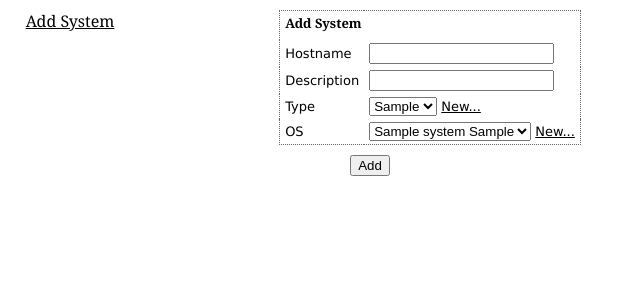
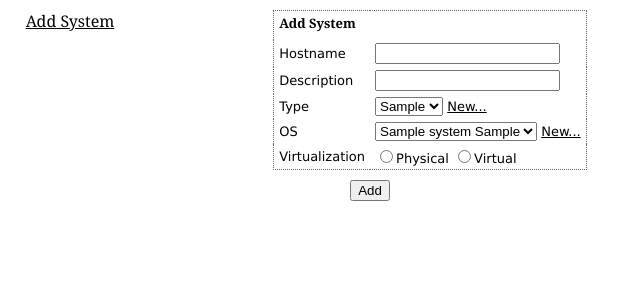
Before and after one commit to merfani/Term_Project, a PHP site: page /addsystem.php in a window 1280 px wide. Shown: the top 300 px of the page, without its empty margins (0-640 px from the left). Run offline with PHP 8.4, Linux system fonts and the light colour scheme; tables that the repository leaves empty hold one stand-in row (values such as "Sample post"); some libraries are stand-ins or nearby versions.

Commit message:
Work-in-progress of virtualization attributes.

```diff
--- a/addsystem.php
+++ b/addsystem.php
@@ -15,6 +15,12 @@ $os = "";
 $osname = "";
 $osversion = "";
 $oserror = "";
+
+$virtualization = "";
+$virtualizationerror = "";
+
+$serialnumber = "";
+$serialnumbererror = "";
 
 if (isset($_REQUEST["action"]) && $_REQUEST["action"] == "post") {
     $error = false;
@@ -78,6 +84,24 @@ if (isset($_REQUEST["action"]) && $_REQUEST["action"] == "post") {
             $os = $row["id"];
     }
 
+    if (isset($_REQUEST["virtualization"]))
+        $virtualization = $_REQUEST["virtualization"];
+
+    if ($virtualization != "physical" && $virtualization != "virtual") {
+        $virtualizationerror = "Required.";
+        $error = true;
+    }
+
+    if ($virtualization == "physical") {
+        if (isset($_REQUEST["serialnumber"]))
+            $serialnumber = $_REQUEST["serialnumber"];
+
+        if (strlen($serialnumber) == 0) {
+            $serialnumbererror = "Required.";
+            $error = true;
+        }
+    }
+
     if (!$error) {
         if (strlen($os) == 0) {
             $query = sprintf("INSERT INTO operating_systems (name, version) VALUES ('%s', '%s')",
@@ -105,7 +129,7 @@ include("include/header.inc");
 ?>
 
 <form method="post" action="addsystem.php">
-    <table class="formtable">
+    <table id="formtable" class="formtable">
         <tr><td colspan="2"><div class="formtitle">Add System</div></td></tr>
 
         <tr>
@@ -123,7 +147,7 @@ include("include/header.inc");
             <td id="typetd">
                 <?php
                 $types = gettypes();
-                if (count($types) == 0) {
+                if (count($types) == 0 || strlen($type) != 0) {
                     echo "<input type=\"text\" name=\"type\" value=\"$type\" />\n";
                 } else {
                     echo "<select name=\"type\">\n";
@@ -131,7 +155,7 @@ include("include/header.inc");
                         echo "<option" . ($type == $t ? " selected=\"selected\"" : "") . ">$t</option>\n";
                     }
                     echo "</select>\n";
-                    echo "<a id=\"addtype\" href=\"javascript:void()\">New...</a>\n";
+                    echo "<a id=\"addtype\" href=\"javascript:void(0)\">New...</a>\n";
                 }
                 echo $typeerror;
                 ?>
@@ -143,21 +167,37 @@ include("include/header.inc");
             <td id="ostd">
                 <?php
                 $oses = getoses();
-                if (count($oses) == 0) {
-                    echo "Name <input type=\"text\" name=\"osname\" value=\"$osname\" />\n";
-                    echo "Version <input type=\"text\" name=\"osversion\" value=\"$osversion\" />\n";
+                if (count($oses) == 0 || strlen($osname) != 0 || strlen($osversion) != 0) {
+                    echo "Name <input type=\"text\" size=\"14\" name=\"osname\" value=\"$osname\" />\n";
+                    echo "Version <input type=\"text\" size=\"5\" name=\"osversion\" value=\"$osversion\" />\n";
                 } else {
                     echo "<select name=\"os\">\n";
                     foreach ($oses as $osid => $o) {
                         echo "<option" . ($os == $osid ? " selected=\"selected\"" : "") . " value=\"$osid\">$o</option>\n";
                     }
                     echo "</select>\n";
-                    echo "<a id=\"addos\" href=\"javascript:void()\">New...</a>\n";
+                    echo "<a id=\"addos\" href=\"javascript:void(0);\">New...</a>\n";
                 }
                 echo $oserror;
                 ?>
             </td>
         </tr>
+
+        <tr>
+            <td>Virtualization</td>
+            <td>
+                <input id="physical" type="radio" name="virtualization" value="physical" <?php if ($virtualization == "physical") echo "checked=\"checked\"" ?>>Physical</input>
+                <input id="virtual" type="radio" name="virtualization" value="virtual" <?php if ($virtualization == "virtual") echo "checked=\"checked\"" ?>>Virtual</input>
+                <?php echo $virtualizationerror ?>
+            </td>
+        </tr>
+
+        <?php
+        if ($virtualization == "physical")
+            echo getphysicalhtml($serialnumber, $serialnumbererror);
+        else if ($virtualization == "virtual")
+            echo getvirtualhtml();
+        ?>
     </table>
     <div class="formsubmit">
         <input type="hidden" name="action" value="post" />
--- a/include/addsystem.js
+++ b/include/addsystem.js
@@ -4,6 +4,20 @@ $(document).ready(function() {
     });
 
     $("#addos").click(function() {
-        $("#ostd").html('Name <input type="text" name="osname"/> Version <input type="text" name="osversion" />');
+        $("#ostd").html('Name <input type="text" size="14" name="osname"/> Version <input type="text" size="5" name="osversion" />');
+    });
+
+    $("#physical").click(function() {
+        $.ajax({url: "getsystemdetails.php?type=physical", success: function(data) {
+            $(".systemdetails").remove();
+            $("#formtable").append(data);
+        }});
+    });
+
+    $("#virtual").click(function() {
+        $.ajax({url: "getsystemdetails.php?type=virtual", success: function(data) {
+            $(".systemdetails").remove();
+            $("#formtable").append(data);
+        }});
     });
 });
--- a/include/utils.inc
+++ b/include/utils.inc
@@ -11,7 +11,6 @@ function gettypes() {
 
 function getoses() {
     $result = mysql_query("SELECT * FROM operating_systems");
-    $rows = mysql_num_rows($result);
 
     $oses = array();
     while ($row = mysql_fetch_assoc($result))
@@ -19,4 +18,42 @@ function getoses() {
 
     return $oses;
 }
+
+function getphysicalsystems() {
+    $result = mysql_query("SELECT hostname FROM physical_systems");
+
+    $physicalsystems = array();
+    while ($row = mysql_fetch_assoc($result))
+        $physicalsystems[] = $row["hostname"];
+
+    return $physicalsystems;
+}
+
+function getphysicalhtml($serialnumber = "", $serialnumbererror = "") {
+    $html = "
+        <tr class=\"systemdetails\">
+            <td>Serial Number</td>
+            <td><input type=\"text\" name=\"serialnumber\" value=\"$serialnumber\"> $serialnumbererror</td>
+        </tr>";
+
+    return $html;
+}
+
+function getvirtualhtml($host = "") {
+    $html = "
+        <tr class=\"systemdetails\">
+            <td>Host</td>
+            <td>
+                <select name=\"host\">";
+
+    foreach (getphysicalsystems() as $physicalsystem)
+        $html .= "<option" . ($host == $physicalsystem ? " selected=\"selected\"" : "") . ">$physicalsystem</option>";
+
+    $html .= "
+                </select>
+            </td>
+        </tr>";
+
+    return $html;
+}
 ?>
```
